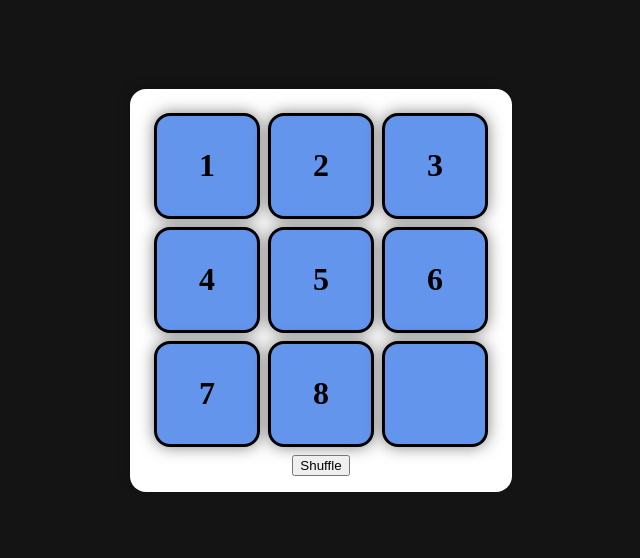
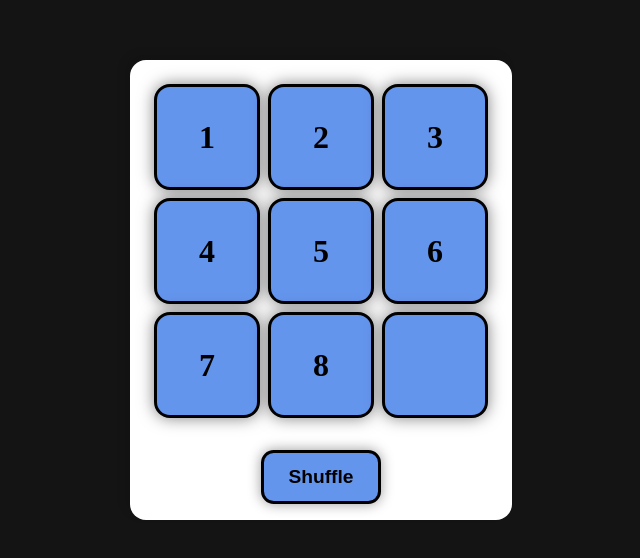
Before and after one commit to th3Creepiest/slide-puzzle, a website built with Vite: page index.html in a window 1280 px wide. Shown: the part 110-668 px from the top of the page, without its empty margins (319-959 px from the left). Built offline with nearby package versions, Linux system fonts and the light colour scheme.

Commit message:
style: add styling for shuffle button and clean up code
Added CSS styling for the shuffle button to improve user interaction, including hover and active states. Also cleaned up code formatting in Game.ts for better readability.

```diff
--- a/src/game_objects/Game.ts
+++ b/src/game_objects/Game.ts
@@ -1,19 +1,20 @@
-import { Board } from "./Board"
+import { Board } from "./Board";
 
 export class Game {
-  readonly container: HTMLDivElement
-  readonly board: Board
-  readonly shuffleButton: HTMLButtonElement
+  readonly container: HTMLDivElement;
+  readonly board: Board;
+  readonly shuffleButton: HTMLButtonElement;
 
   constructor(rows: number, cols: number) {
-    this.board = new Board(rows, cols)
-    this.container = document.createElement("div")
-    this.container.id = "slide-puzzle"
-    this.shuffleButton = document.createElement("button")
-    this.shuffleButton.innerText = "Shuffle"
-    this.shuffleButton.onclick = () => this.board.shuffle()
-    this.container.appendChild(this.board.render())
-    this.container.appendChild(this.shuffleButton)
-    document.body.appendChild(this.container)
+    this.board = new Board(rows, cols);
+    this.container = document.createElement("div");
+    this.container.id = "slide-puzzle";
+    this.shuffleButton = document.createElement("button");
+    this.shuffleButton.id = "shuffle-button";
+    this.shuffleButton.innerText = "Shuffle";
+    this.shuffleButton.onclick = () => this.board.shuffle();
+    this.container.appendChild(this.board.render());
+    this.container.appendChild(this.shuffleButton);
+    document.body.appendChild(this.container);
   }
 }
--- a/src/style.css
+++ b/src/style.css
@@ -42,3 +42,29 @@ body {
   background-color: darkblue;
   color: white;
 }
+
+#shuffle-button {
+  margin-top: 1.5rem;
+  padding: 0.8rem 1.5rem;
+  font-size: 1.2rem;
+  font-weight: bold;
+  color: black;
+  background-color: cornflowerblue;
+  border: 0.2rem solid black;
+  border-radius: 0.8rem;
+  cursor: pointer;
+  box-shadow: 0 0 0.8rem rgba(0, 0, 0, 0.4);
+  transition: all 0.2s ease;
+}
+
+#shuffle-button:hover {
+  background-color: darkblue;
+  color: white;
+  transform: scale(1.05);
+  box-shadow: 0 0 1rem rgba(0, 0, 0, 0.6);
+}
+
+#shuffle-button:active {
+  transform: scale(0.95);
+  box-shadow: 0 0 0.5rem rgba(0, 0, 0, 0.3);
+}
```
